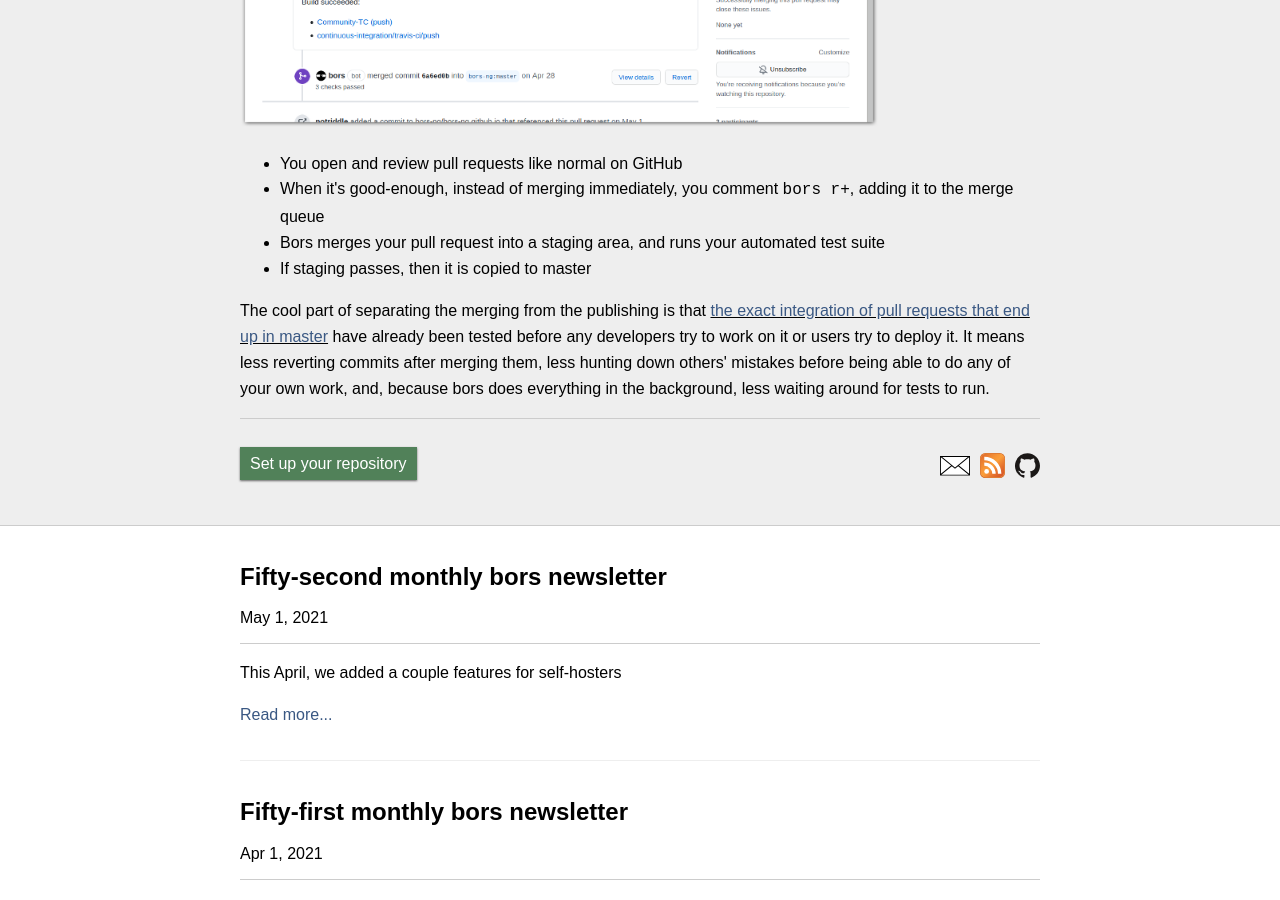
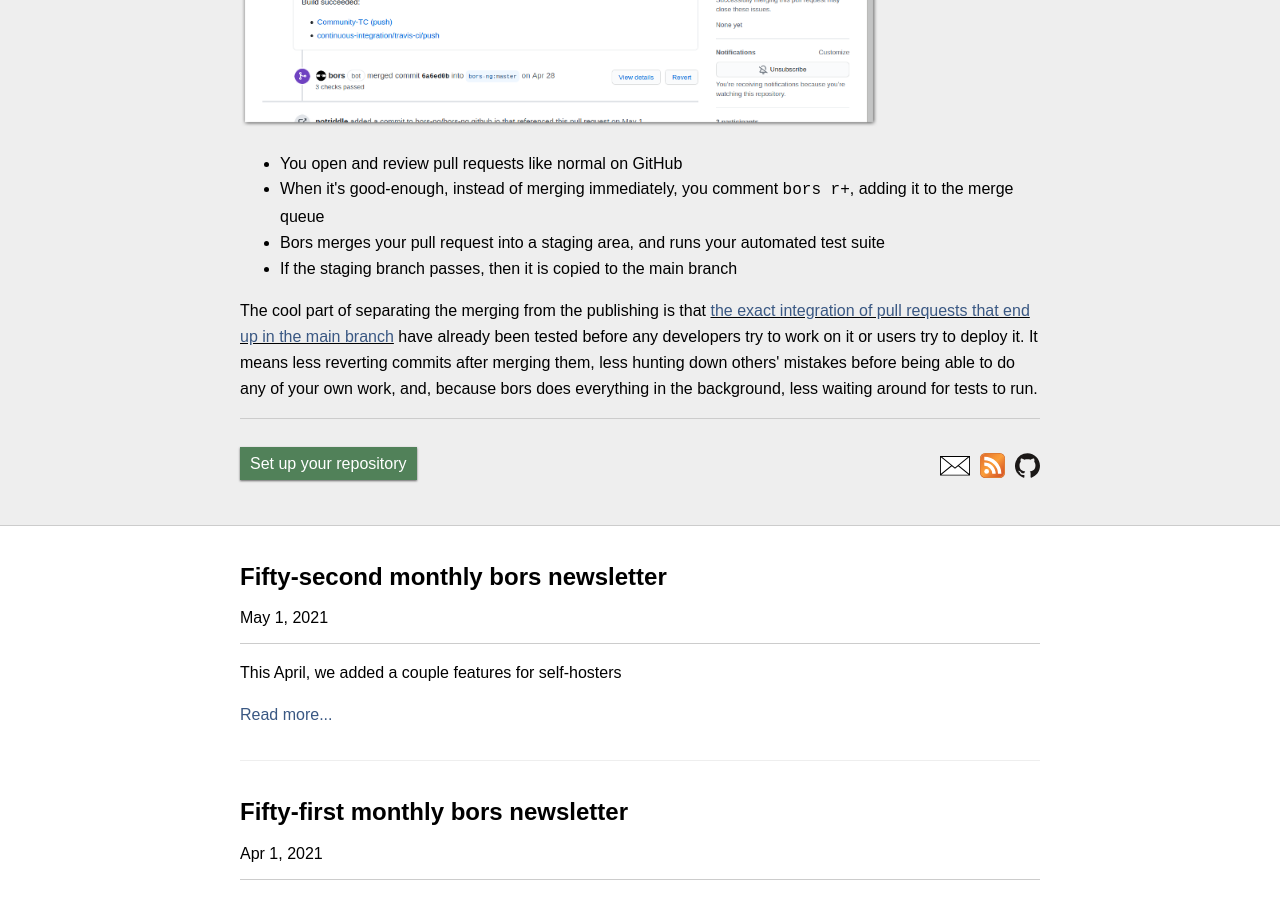
Before and after one commit to bors-ng/bors-ng.github.io, a Jekyll site: the page built from index.html, in a window 1280 px wide and 900 px high, scrolled down 611 px. Built offline with Jekyll 4.4.1, drawn with Linux system fonts in a browser that asks for light colours; the list of posts is cut into pages by our own code.

Commit message:
Update home.html

```diff
--- a/_layouts/home.html
+++ b/_layouts/home.html
@@ -81,10 +81,10 @@
   <li>You open and review pull requests like normal on GitHub</li>
   <li>When it's good-enough, instead of merging immediately, you comment <code>bors r+</code>, adding it to the merge queue</li>
   <li>Bors merges your pull request into a staging area, and runs your automated test suite</li>
-  <li>If staging passes, then it is copied to master</li>
+  <li>If the staging branch passes, then it is copied to the main branch</li>
 </ul>
 
-<p>The cool part of separating the merging from the publishing is that <a class=txt href="https://graydon2.dreamwidth.org/1597.html" title="The not-rocket-science rule of software engineering">the exact integration of pull requests that end up in master</a> have already been tested before any developers try to work on it or users try to deploy it.
+<p>The cool part of separating the merging from the publishing is that <a class=txt href="https://graydon2.dreamwidth.org/1597.html" title="The not-rocket-science rule of software engineering">the exact integration of pull requests that end up in the main branch</a> have already been tested before any developers try to work on it or users try to deploy it.
 It means less reverting commits after merging them, less hunting down others' mistakes before being able to do any of your own work, and, because bors does everything in the background, less waiting around for tests to run.
 
 <footer>
```
